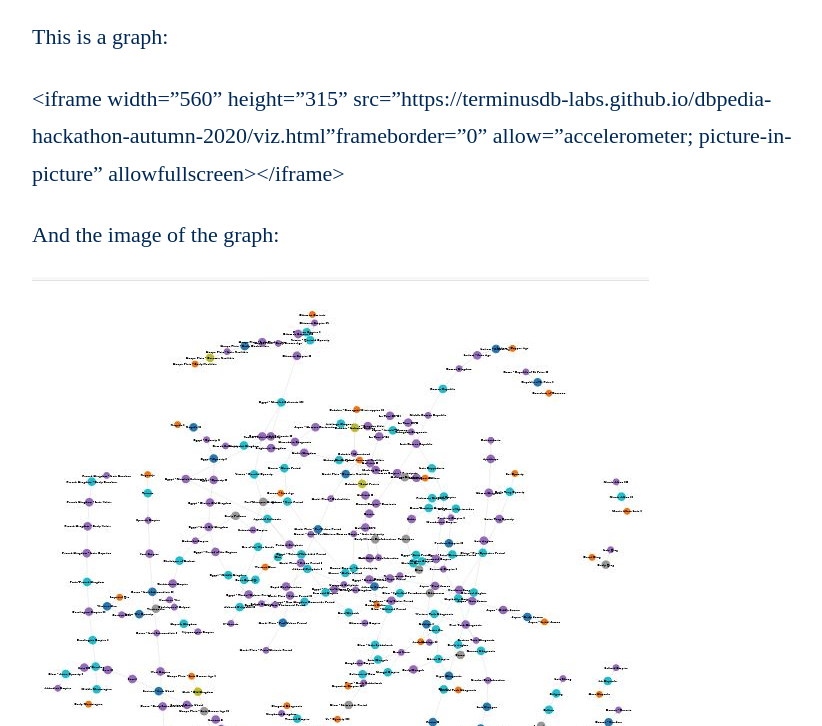
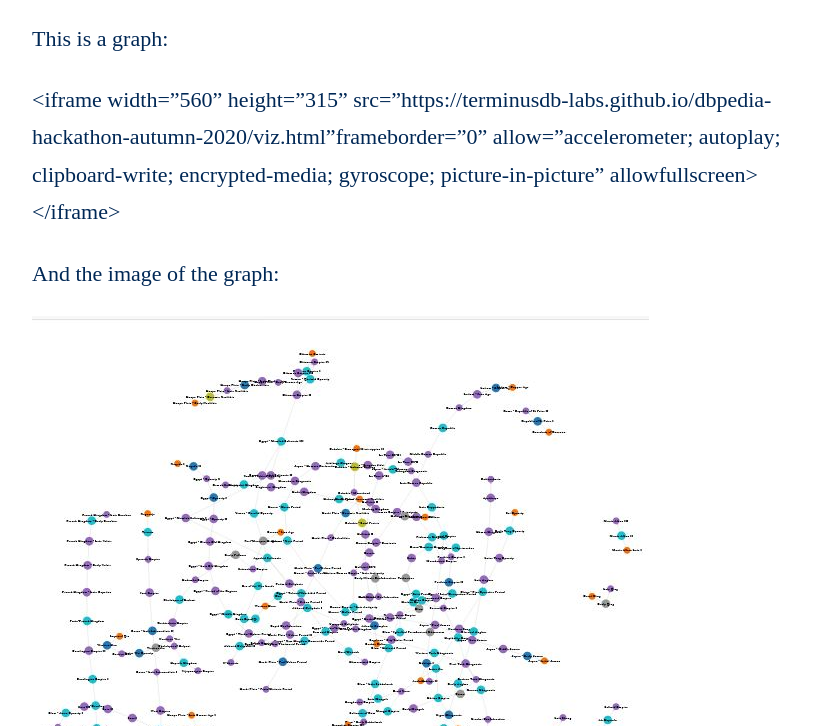
Before and after one commit to terminusdb/terminusdb-blog, a Jekyll site: the page built from _posts/2020-09-30-dbpedia-hackathon-terminusdb-conflict-data.md, in a window 1280 px wide and 900 px high, scrolled down 10064 px, cut to the strip 174-900 px from the top of the window. Shown: the whole strip, without its empty margins (212-1034 px from the left). Built offline with Jekyll 4.4.1, drawn with Linux system fonts in a browser that asks for light colours; some web fonts are replaced; comment, search, counter and statistics services are not loaded; some of the changed text lies outside the part shown.

Commit message:
Update Blog “2020-09-30-dbpedia-hackathon-terminusdb-conflict-data”

```diff
--- a/_posts/2020-09-30-dbpedia-hackathon-terminusdb-conflict-data.md
+++ b/_posts/2020-09-30-dbpedia-hackathon-terminusdb-conflict-data.md
@@ -101,7 +101,7 @@
 
 We can see that the Franks in that period are the Early Merovingian variety (Clovis, the first King of the Franks, has died and his sons are fighting over his former lands). The associated doc is:
 
-\`\`doc:frmerve\`\`
+``doc:frmerve``
 
 This is the search for the Franks:
 
@@ -154,7 +154,7 @@
 
 This is a graph:
 
-<iframe width="560" height="315" src="https://terminusdb-labs.github.io/dbpedia-hackathon-autumn-2020/viz.html"frameborder="0" allow="accelerometer; picture-in-picture" allowfullscreen></iframe>
+<iframe width="560" height="315" src="https://terminusdb-labs.github.io/dbpedia-hackathon-autumn-2020/viz.html"frameborder="0" allow="accelerometer; autoplay; clipboard-write; encrypted-media; gyroscope; picture-in-picture" allowfullscreen></iframe>
 
 And the image of the graph:
 
```
